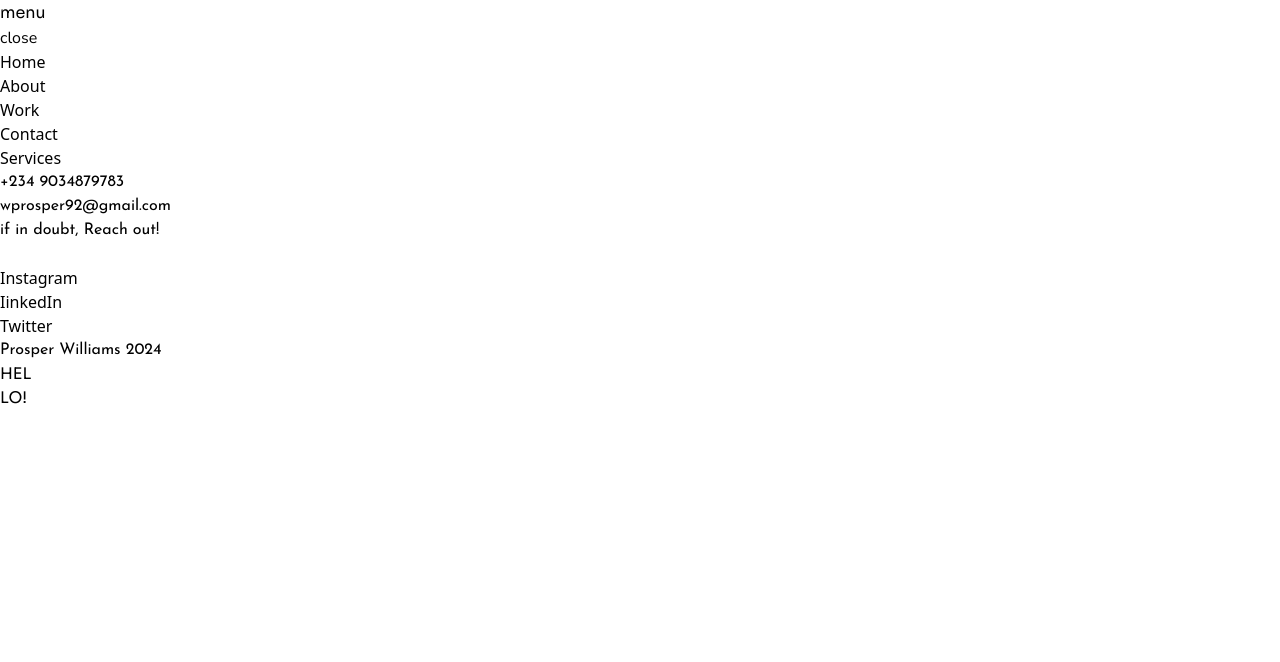
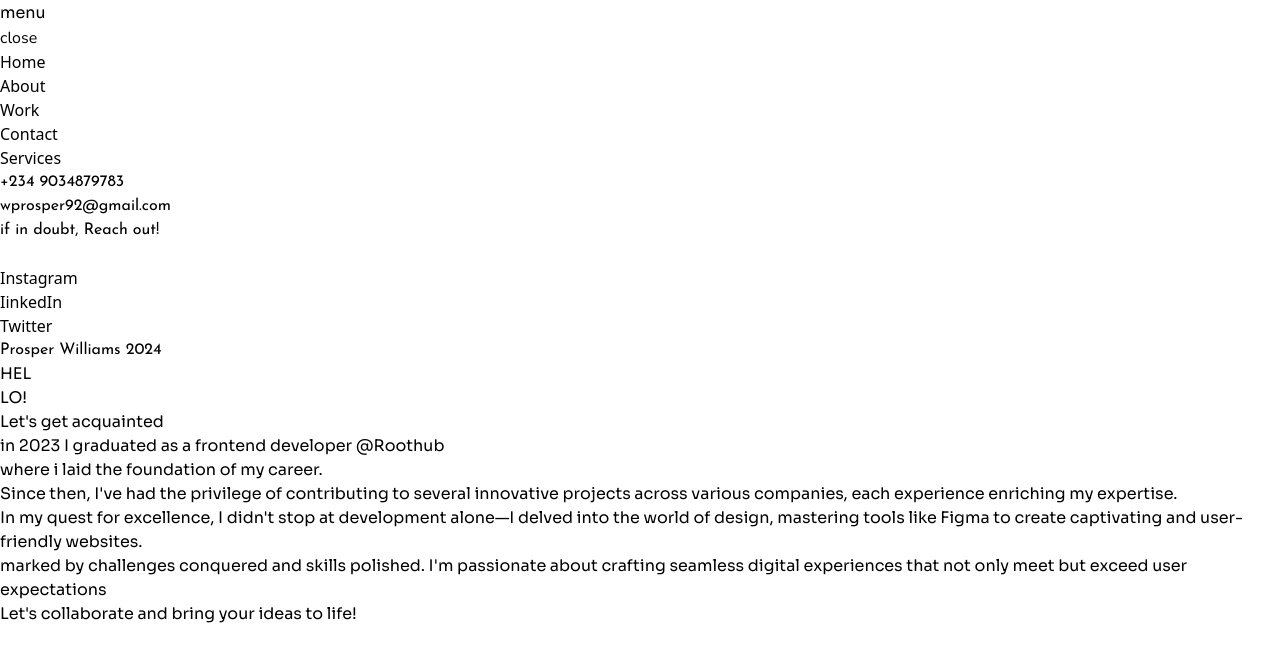
Before and after one commit to Prosper1218/prosper-williams, a React (Vite) app: page /About in a window 1280 px wide. Shown: the top 662 px of the page. Built offline with nearby package versions, Linux system fonts and the light colour scheme; a web font is replaced by a local one.

Commit message:
still building

```diff
--- a/src/Components/Layout/End.jsx
+++ b/src/Components/Layout/End.jsx
@@ -1,7 +1,15 @@
 import React from "react";
 
 const End = () => {
-   return <div className="min-h-[8vh] bg-black"></div>;
+   return <div className="min-h-[8vh] bg-black">
+   <ul className="flex flex-row pb-4 gap-4 text-[#cccccc]">
+      <li>prosper</li>
+      <li>williams</li>
+      <li>chidera</li>
+      <li>uche</li>
+      <li>cpu</li>
+   </ul>
+   </div>;
 };
 
 export default End;
--- a/src/assets/Pages/ABOUT/About.jsx
+++ b/src/assets/Pages/ABOUT/About.jsx
@@ -1,26 +1,94 @@
 import React from "react";
 import {motion} from "framer-motion";
 import "../../../App.css";
+import {useNavProvider} from "../../../Util/NavBarProvider";
 const About = () => {
+   const {Active} = useNavProvider();
    return (
-      <div>
+      <div className={` h-auto ${Active ? " overflow-y-hidden max-h-[100vh]" : ""}`}>
          <div className="bg-[#AA0000] min-h-[100vh] h-[100vh] flex justify-center flex-col ">
             <motion.section
                initial={{opacity: 0}}
                whileInView={{opacity: 1}}
                transition={{duration: 1.5, delay: 0.5}}
-               viewport={{}}
                className="sora text-[400%] sm:text-[800%] font-extrabold text-[#cccccc] text-center hel h-auto flex justify-center flex-row gap-0 items-center"
             >
-               <motion.div initial={{x: -100, opacity: 0}} whileInView={{opacity: 1, x: 0}} transition={{duration: 1.5, delay: 0.5}} className="">
+               <motion.div initial={{x: -100, opacity: 0}} whileInView={{opacity: 1, x: 0}} transition={{duration: 1.5, delay: 0.5}} viewport={{once: "true"}} className="">
                   HEL
                </motion.div>
-               <motion.div initial={{x: 100, opacity: 0}} whileInView={{x: 0, opacity: 1}} transition={{duration: 1.5, delay: 0.5}} className="">
+               <motion.div initial={{x: 100, opacity: 0}} whileInView={{x: 0, opacity: 1}} transition={{duration: 1.5, delay: 0.5}} viewport={{once: "true"}} className="">
                   LO!
                </motion.div>
             </motion.section>
          </div>
-         <div className="min-h-[100vh] h-[100vh] bg-[#0B1215]"></div>
+         <div className="min-h-[100vh] h-[80vh] bg-[#0B1215] flex flex-col justify-center">
+            <motion.h2
+               className="sora text-center font-bold capitalize text-4xl md:text-[600%] mx-4 text-white"
+               initial={{opacity: 0, y: 100}}
+               whileInView={{opacity: 1, y: 0}}
+               transition={{duration: 2.3}}
+               viewport={{once: "true"}}
+            >
+               Let's get acquainted
+            </motion.h2>
+         </div>
+
+         <div className="min-h-[100vh] h-auto bg-[#0B1215] flex flex-col justify-center">
+            <motion.div
+               className="sora text-center font-bold capitalize text-3xl sm:text-5xl mx-4 text-[#cccccc]"
+               initial={{opacity: 0, y: 100}}
+               whileInView={{opacity: 1, y: 0}}
+               transition={{duration: 2.3}}
+            >
+               <h1 className=" leading-[3rem] sm:leading-[3.5rem]">
+                  in 2023 I graduated as a frontend developer @Roothub <br />
+                  where i laid the foundation of my career. <br />
+                  Since then, I've had the privilege of contributing to several innovative projects across various companies, each experience enriching my expertise. <br />
+               </h1>
+            </motion.div>
+         </div>
+
+         <div className="min-h-[100vh] h-auto bg-[#AA0000] flex flex-col justify-center">
+            <motion.div
+               className="sora text-center font-bold capitalize text-3xl sm:text-5xl mx-4 text-[#cccccc]"
+               initial={{opacity: 0, y: 100}}
+               whileInView={{opacity: 1, y: 0}}
+               transition={{duration: 2.3}}
+            >
+               <h1 className=" leading-[3rem] sm:leading-[3.5rem]">
+                  In my quest for excellence, I didn't stop at development alone—I delved into the world of design, mastering tools like Figma to create captivating and
+                  user-friendly websites. <br />
+               </h1>
+            </motion.div>
+         </div>
+
+         <div className="min-h-[100vh] h-auto bg-[#0B1215] flex flex-col justify-center">
+            <motion.div
+               className="sora text-center font-bold capitalize text-3xl sm:text-5xl mx-4 text-[#cccccc]"
+               initial={{opacity: 0, y: 100}}
+               whileInView={{opacity: 1, y: 0}}
+               transition={{duration: 2.3}}
+            >
+               <h1 className=" leading-[3rem] sm:leading-[3.5rem]">
+                  marked by challenges conquered and skills polished. I'm passionate about crafting seamless digital experiences that not only meet but exceed user expectations{" "}
+               </h1>
+            </motion.div>
+         </div>
+         <div className="min-h-[100vh] h-[100vh] bg-[#AA0000] flex flex-col justify-center">
+            <motion.div
+               className="sora text-center font-bold capitalize text-3xl sm:text-5xl mx-4 text-[#cccccc]"
+               initial={{opacity: 0, y: 100}}
+               whileInView={{opacity: 1, y: 0}}
+               transition={{duration: 2.3}}
+            >
+               <h1 className=" leading-[3rem] sm:leading-[3.5rem]">
+
+                  Let's collaborate and bring your ideas to life! <br />
+               </h1>
+
+            </motion.div>
+         </div>
+         {/* <div className="bg-black h-50vh">hi</div> */}
       </div>
    );
 };
--- a/src/assets/Pages/HOME/Home.jsx
+++ b/src/assets/Pages/HOME/Home.jsx
@@ -32,7 +32,7 @@ const Home = () => {
    const {Active} = useNavProvider();
 
    return (
-      <div className={` ${Active ? " overflow-y-hidden max-h-[100vh]" : ""} overflow-x-hidden`}>
+      <div className={`h-auto overflow-y-hidden ${Active ? " overflow-y-hidden max-h-[100vh]" : ""} overflow-x-hidden`}>
          <motion.div className="min-h-[100vh] h-[100vh] flex flex-col justify-end bg-[#AA0000]" initial={{opacity: 0}} animate={{opacity: 1}} transition={{duration: 2}}>
             <div className=" ">
                <motion.h2
```
